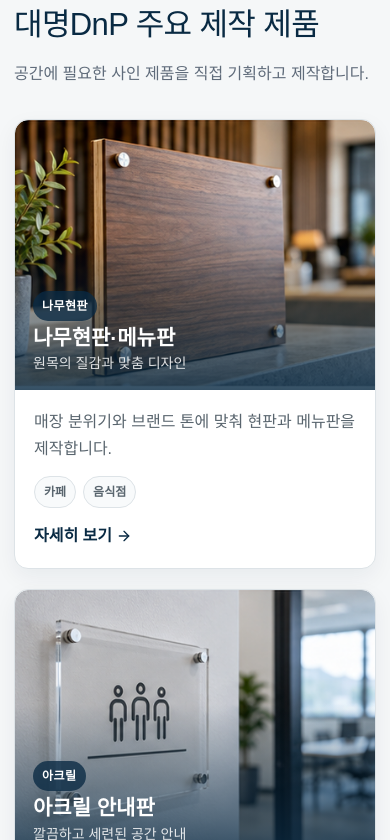
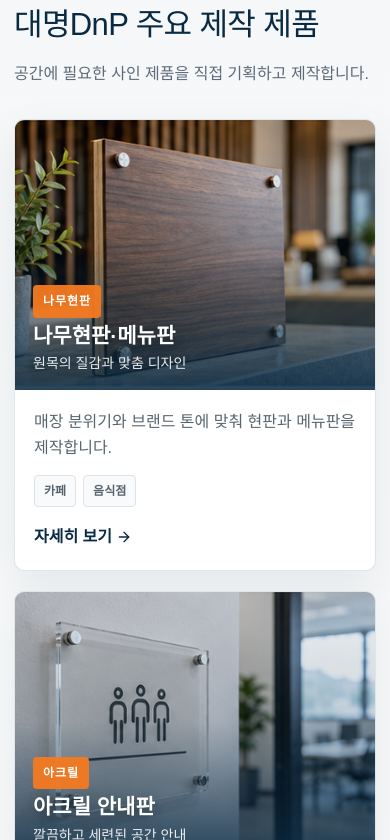
Before and after one commit to sg40331-afk/dmdnp0909, a Next.js app: page / in a window 390 px wide. Shown: the part 1104-1944 px from the top of the page. Built offline with nearby package versions, Linux system fonts and the light colour scheme.

Commit message:
Improve homepage visual hierarchy

```diff
--- a/app/globals.css
+++ b/app/globals.css
@@ -85,7 +85,7 @@ h1, h2, h3 { color: var(--navy); line-height: 1.25; letter-spacing: -.02em; }
   100% { transform: scale(1.018) translate3d(.5%, -.2%, 0); background-position: 88% 49%; }
 }
 
-.section { padding: 104px 0; }
+.section { padding: 112px 0; }
 .section.ivory { background: var(--ivory); }
 .section-heading { display: flex; justify-content: space-between; align-items: end; gap: 30px; margin-bottom: 48px; }
 .section-heading h2 { margin: 0; font-size: clamp(36px, 3.2vw, 44px); word-break: keep-all; }
@@ -143,48 +143,60 @@ h1, h2, h3 { color: var(--navy); line-height: 1.25; letter-spacing: -.02em; }
 .one-stop-center div { position: relative; z-index: 1; width: 104px; height: 104px; border-radius: 50%; display: grid; place-items: center; gap: 2px; background: radial-gradient(circle at 34% 24%, #42a0ff, #0868d8 64%, #064aaf); color: #fff; border: 12px solid #eef6ff; box-shadow: 0 0 0 1px #b7d9ff, 0 18px 38px rgba(9,104,216,.26); text-align: center; }
 .one-stop-center svg { width: 34px; height: 34px; }
 .one-stop-center strong { font-size: 17px; line-height: 1.05; letter-spacing: .02em; }
-.product-section { background: #F5F7F8; }
-.product-card-grid, .portfolio-card-grid { width: min(1100px, 100%); margin-inline: auto; display: grid; grid-template-columns: repeat(3, minmax(0, 1fr)); gap: 28px; }
-.product-card, .portfolio-card { min-width: 0; display: grid; grid-template-rows: auto 1fr; overflow: hidden; border: 1px solid var(--line); border-radius: 14px; background: #fff; box-shadow: 0 8px 22px rgba(9,42,67,.06); transition: transform .45s ease, box-shadow .45s ease, border-color .45s ease; }
-.product-card-image, .portfolio-card-image { position: relative; aspect-ratio: 4 / 3; overflow: hidden; background: #dce5ec; }
-.product-card-image img, .portfolio-card-image img { object-fit: cover; filter: brightness(.98) contrast(1.05) saturate(.94); transition: transform .55s ease; }
-.product-card-image { border-radius: 14px 14px 0 0; }
-.product-card-image::after { content: ""; position: absolute; inset: 42% 0 0; background: linear-gradient(180deg, transparent 0%, rgba(9,42,67,.82) 100%); pointer-events: none; }
-.product-card-overlay { position: absolute; left: 22px; right: 22px; bottom: 20px; z-index: 1; display: grid; gap: 4px; color: #fff; }
-.product-card-overlay span { width: max-content; max-width: 100%; padding: 5px 9px; border-radius: 999px; background: rgba(9,42,67,.78); font-size: 12px; font-weight: 900; letter-spacing: .04em; }
-.product-card-overlay strong { font-size: clamp(21px, 1.9vw, 24px); line-height: 1.2; word-break: keep-all; }
-.product-card-overlay small { color: rgba(255,255,255,.86); font-size: 15px; line-height: 1.35; word-break: keep-all; }
-.product-card-body, .portfolio-card-body { display: grid; align-content: start; gap: 14px; padding: 22px; color: var(--ink); }
-.product-card-body p, .portfolio-card-body p { min-height: 52px; margin: 0; color: #59656E; line-height: 1.65; word-break: keep-all; display: -webkit-box; -webkit-line-clamp: 2; -webkit-box-orient: vertical; overflow: hidden; }
-.product-card-body .text-link, .portfolio-card-body .text-link { margin-top: auto; }
+.product-section { background: linear-gradient(180deg, #F5F7F8 0%, #fff 100%); }
+.product-card-grid { width: min(1180px, 100%); margin-inline: auto; display: grid; grid-template-columns: repeat(3, minmax(0, 1fr)); gap: 22px; }
+.product-card { min-width: 0; display: grid; grid-template-rows: auto 1fr; overflow: hidden; border: 1px solid rgba(221,227,231,.92); border-radius: 10px; background: #fff; box-shadow: 0 18px 45px rgba(9,42,67,.08); transition: transform .45s ease, box-shadow .45s ease, border-color .45s ease; }
+.product-card-image { position: relative; aspect-ratio: 4 / 3; overflow: hidden; background: #dce5ec; }
+.product-card-image img { object-fit: cover; filter: brightness(.97) contrast(1.06) saturate(.92); transition: transform .55s ease; }
+.product-card-image::before { content: ""; position: absolute; inset: 0; z-index: 1; background: linear-gradient(180deg, rgba(9,42,67,.06) 0%, rgba(9,42,67,.18) 48%, rgba(9,42,67,.88) 100%); pointer-events: none; }
+.product-card-overlay { position: absolute; left: 24px; right: 24px; bottom: 22px; z-index: 2; display: grid; gap: 6px; color: #fff; }
+.product-card-overlay span { width: max-content; max-width: 100%; padding: 6px 10px; border-radius: 4px; background: rgba(244,122,32,.95); font-size: 12px; font-weight: 900; letter-spacing: .08em; }
+.product-card-overlay strong { font-size: clamp(23px, 1.9vw, 27px); line-height: 1.16; word-break: keep-all; text-shadow: 0 2px 12px rgba(0,0,0,.35); }
+.product-card-overlay small { color: rgba(255,255,255,.9); font-size: 15px; line-height: 1.35; word-break: keep-all; }
+.product-card-body { display: grid; grid-template-rows: auto auto 1fr; align-content: start; gap: 14px; padding: 20px 22px 22px; color: var(--ink); }
+.product-card-body p { min-height: 50px; margin: 0; color: #59656E; line-height: 1.62; word-break: keep-all; display: -webkit-box; -webkit-line-clamp: 2; -webkit-box-orient: vertical; overflow: hidden; }
+.product-card-body .text-link { align-self: end; margin-top: 2px; }
 .product-tags { display: flex; flex-wrap: wrap; gap: 7px; min-height: 31px; }
-.product-tags span { padding: 5px 9px; border-radius: 999px; border: 1px solid var(--line); color: #59656E; font-size: 12px; font-weight: 800; background: #F8FAFB; }
+.product-tags span { padding: 5px 9px; border-radius: 4px; border: 1px solid var(--line); color: #59656E; font-size: 12px; font-weight: 800; background: #F8FAFB; }
 .portfolio-section { background: #fff; }
-.portfolio-card-image { border-bottom: 1px solid var(--line); }
-.portfolio-card-body span { width: max-content; padding: 5px 9px; border-radius: 999px; background: #F5F7F8; color: var(--navy); font-size: 12px; font-weight: 900; }
-.portfolio-card-body h3 { margin: 0; color: var(--navy); font-size: 22px; line-height: 1.3; word-break: keep-all; }
-.portfolio-card-body small { min-height: 44px; color: #66737d; line-height: 1.55; word-break: keep-all; }
+.portfolio-card-grid { width: min(1180px, 100%); margin-inline: auto; display: grid; grid-template-columns: repeat(12, minmax(0, 1fr)); grid-auto-rows: minmax(210px, auto); gap: 18px; }
+.portfolio-card { position: relative; min-width: 0; min-height: 330px; grid-column: span 4; overflow: hidden; border: 0; border-radius: 10px; background: #092A43; box-shadow: 0 16px 36px rgba(9,42,67,.11); transition: transform .45s ease, box-shadow .45s ease; }
+.portfolio-card:first-child { grid-column: span 8; grid-row: span 2; min-height: 548px; }
+.portfolio-card-image { position: absolute; inset: 0; overflow: hidden; background: #dce5ec; }
+.portfolio-card-image img { object-fit: cover; filter: brightness(.9) contrast(1.06) saturate(.93); transition: transform .55s ease; }
+.portfolio-card-image::after { content: ""; position: absolute; inset: 0; background: linear-gradient(180deg, rgba(9,42,67,.06) 0%, rgba(9,42,67,.36) 45%, rgba(9,42,67,.92) 100%); pointer-events: none; }
+.portfolio-card-body { position: absolute; inset: auto 0 0; z-index: 1; display: grid; align-content: end; gap: 9px; padding: 24px; color: #fff; }
+.portfolio-card:first-child .portfolio-card-body { max-width: 580px; padding: 34px; }
+.portfolio-card-body span { width: max-content; padding: 6px 10px; border-radius: 4px; background: rgba(255,255,255,.92); color: var(--navy); font-size: 12px; font-weight: 900; letter-spacing: .04em; }
+.portfolio-card-body h3 { margin: 0; color: #fff; font-size: clamp(22px, 2vw, 30px); line-height: 1.22; word-break: keep-all; text-shadow: 0 2px 12px rgba(0,0,0,.3); }
+.portfolio-card-body p, .portfolio-card-body small { margin: 0; color: rgba(255,255,255,.86); line-height: 1.55; word-break: keep-all; }
+.portfolio-card-body p { min-height: auto; display: block; overflow: visible; }
+.portfolio-card-body small { display: -webkit-box; -webkit-line-clamp: 2; -webkit-box-orient: vertical; overflow: hidden; }
+.portfolio-card-body .text-link { color: #fff; margin-top: 3px; }
 @media (hover: hover) and (pointer: fine) {
   .product-card:hover, .portfolio-card:hover { transform: translateY(-4px); border-color: #cbd6df; box-shadow: 0 18px 42px rgba(9,42,67,.13); }
   .product-card:hover img, .portfolio-card:hover img { transform: scale(1.05); }
   .product-card:hover .text-link svg, .portfolio-card:hover .text-link svg { transform: translateX(4px); }
 }
 .product-card .text-link svg, .portfolio-card .text-link svg { transition: transform .25s ease; }
-.reason-section { background: linear-gradient(180deg, #F5F7F8 0%, #fff 100%); }
-.reason-layout { display: grid; grid-template-columns: .95fr 1.05fr; gap: 54px; align-items: center; }
-.reason-image, .equipment-main { position: relative; min-height: 440px; overflow: hidden; border-radius: 14px; background: #dce5ec; box-shadow: 0 18px 44px rgba(9,42,67,.1); }
+.reason-section { background: linear-gradient(135deg, #eef5f8 0%, #fff 58%); }
+.reason-layout { display: grid; grid-template-columns: minmax(0, 1.05fr) minmax(0, .95fr); gap: 0; align-items: stretch; overflow: hidden; border: 1px solid var(--line); border-radius: 10px; background: #fff; box-shadow: 0 22px 55px rgba(9,42,67,.1); }
+.reason-layout > div:last-child { padding: clamp(36px, 5vw, 64px); }
+.reason-image, .equipment-main { position: relative; min-height: 500px; overflow: hidden; background: #dce5ec; }
 .reason-image img, .equipment-main img { object-fit: cover; filter: brightness(.98) contrast(1.04) saturate(.94); }
 .section-lead { margin: 16px 0 30px; color: var(--muted); font-size: 18px; line-height: 1.65; word-break: keep-all; }
-.reason-list { display: grid; grid-template-columns: repeat(2, minmax(0, 1fr)); gap: 14px; }
-.reason-list article { display: grid; grid-template-columns: 46px minmax(0, 1fr); gap: 14px; padding: 20px; border: 1px solid var(--line); border-radius: 12px; background: rgba(255,255,255,.9); }
-.reason-list svg { width: 32px; height: 32px; color: var(--navy); }
+.reason-list { display: grid; gap: 0; border-top: 1px solid var(--line); }
+.reason-list article { display: grid; grid-template-columns: 48px minmax(0, 1fr); gap: 16px; padding: 22px 0; border-bottom: 1px solid var(--line); background: transparent; }
+.reason-list svg { width: 34px; height: 34px; color: var(--orange); }
 .reason-list h3 { margin: 0 0 6px; font-size: 19px; word-break: keep-all; }
 .reason-list p { margin: 0; color: #59656E; line-height: 1.55; word-break: keep-all; }
 .equipment-section { background: #fff; }
-.equipment-layout { display: grid; grid-template-columns: .85fr 1.15fr; gap: 30px; align-items: stretch; }
-.equipment-list { display: grid; grid-template-columns: repeat(2, minmax(0, 1fr)); gap: 14px; }
-.equipment-list article { display: grid; grid-template-columns: 44px minmax(0, 1fr); align-items: start; gap: 14px; padding: 20px; border: 1px solid var(--line); border-radius: 12px; background: #fff; }
-.equipment-list svg { width: 30px; height: 30px; color: var(--navy); }
+.equipment-layout { display: grid; grid-template-columns: minmax(0, .92fr) minmax(0, 1.08fr); gap: 26px; align-items: stretch; }
+.equipment-main { border-radius: 10px; min-height: 470px; box-shadow: none; }
+.equipment-main::after { content: "IN-HOUSE PRODUCTION"; position: absolute; left: 24px; bottom: 24px; z-index: 1; padding: 8px 12px; border-radius: 4px; background: rgba(9,42,67,.86); color: #fff; font-size: 12px; font-weight: 900; letter-spacing: .14em; }
+.equipment-list { display: grid; grid-template-columns: repeat(2, minmax(0, 1fr)); gap: 12px; }
+.equipment-list article { display: grid; grid-template-columns: 44px minmax(0, 1fr); align-items: start; gap: 14px; padding: 22px; border: 1px solid var(--line); border-radius: 10px; background: #F8FAFB; }
+.equipment-list svg { width: 30px; height: 30px; color: var(--orange); }
 .equipment-list h3 { margin: 0 0 6px; font-size: 18px; word-break: keep-all; }
 .equipment-list p { margin: 0; color: #59656E; line-height: 1.55; word-break: keep-all; }
 .process-showcase { background: #F5F7F8; }
@@ -361,10 +373,14 @@ textarea { min-height: 140px; resize: vertical; }
   .ceo-message { grid-template-columns: 1fr; }
   .ceo-photo { min-height: 420px; }
   .ceo-values .site-container { grid-template-columns: 1fr; }
-  .product-card-grid, .portfolio-card-grid { grid-template-columns: repeat(2, minmax(0, 1fr)); max-width: 760px; gap: 22px; }
-  .reason-layout, .equipment-layout { grid-template-columns: 1fr; gap: 28px; }
+  .product-card-grid { grid-template-columns: repeat(2, minmax(0, 1fr)); max-width: 760px; gap: 22px; }
+  .portfolio-card-grid { grid-template-columns: repeat(2, minmax(0, 1fr)); grid-auto-rows: auto; max-width: 760px; gap: 18px; }
+  .portfolio-card, .portfolio-card:first-child { grid-column: auto; grid-row: auto; min-height: 360px; }
+  .reason-layout, .equipment-layout { grid-template-columns: 1fr; gap: 0; }
+  .reason-layout > div:last-child { padding: 38px 32px; }
   .reason-image, .equipment-main { min-height: 360px; }
-  .reason-list, .equipment-list { grid-template-columns: repeat(2, minmax(0, 1fr)); }
+  .reason-list { grid-template-columns: 1fr; }
+  .equipment-list { grid-template-columns: repeat(2, minmax(0, 1fr)); margin-top: 18px; }
   .quote-cta { display: grid; justify-content: stretch; gap: 24px; padding-inline: 32px; }
   .grid-3, .portfolio-grid, .audience-grid { grid-template-columns: repeat(2, 1fr); }
   .process-list { grid-template-columns: repeat(2, 1fr); }
@@ -394,15 +410,19 @@ textarea { min-height: 140px; resize: vertical; }
   .trust-summary strong { font-size: 26px; }
   .trust-summary span { font-size: 14px; }
   .product-card-grid, .portfolio-card-grid { grid-template-columns: 1fr; max-width: 420px; gap: 20px; }
+  .portfolio-card, .portfolio-card:first-child { min-height: 340px; }
+  .portfolio-card-body, .portfolio-card:first-child .portfolio-card-body { padding: 22px; }
   .product-card-overlay { left: 18px; right: 18px; bottom: 17px; }
   .product-card-overlay strong { font-size: 21px; }
   .product-card-overlay small { font-size: 14px; white-space: nowrap; overflow: hidden; text-overflow: ellipsis; }
-  .product-card-body, .portfolio-card-body { padding: 19px; }
-  .product-card-body p, .portfolio-card-body p { min-height: auto; }
+  .product-card-body { padding: 19px; }
+  .product-card-body p { min-height: auto; }
   .portfolio-card-body small { min-height: auto; }
+  .reason-layout > div:last-child { padding: 30px 20px; }
   .reason-image, .equipment-main { min-height: 260px; }
   .reason-list, .equipment-list { grid-template-columns: 1fr; }
-  .reason-list article, .equipment-list article { padding: 18px; }
+  .reason-list article { grid-template-columns: 42px minmax(0, 1fr); padding: 18px 0; }
+  .equipment-list article { padding: 18px; }
   .section-lead { font-size: 16px; }
   .grid-3, .grid-2, .portfolio-grid, .audience-grid, .process-row, .footer-grid, .form-row, .blog-inline-images { grid-template-columns: 1fr; }
   .section { padding: 70px 0; }
--- a/app/page.tsx
+++ b/app/page.tsx
@@ -10,8 +10,8 @@ const productCards = [
   { image: "/dmdnp-assets/acrylic-sign.png", category: "아크릴", title: "아크릴 안내판", benefit: "깔끔하고 세련된 공간 안내", description: "회의실, 사무실, 건물 안내에 어울리는 정돈된 사인을 제작합니다.", tags: ["사무실", "병원"], position: "center 48%" },
   { image: "/dmdnp-assets/led-sign.png", category: "LED 전광판", title: "LED 전광판", benefit: "주야간 선명한 홍보 효과", description: "매장 홍보와 공지 문구를 멀리서도 잘 보이게 표현합니다.", tags: ["매장", "홍보"], position: "center 50%" },
   { image: "/dmdnp-assets/uv-print.png", category: "UV인쇄", title: "UV 평판인쇄", benefit: "다양한 소재에 직접 고해상도 출력", description: "아크릴, 목재, 금속, 포맥스 등 평판 소재에 직접 출력합니다.", tags: ["패널", "전시"], position: "center 56%" },
-  { image: "/dmdnp-assets/banner-print.png", category: "실사출력", title: "실사출력·현수막", benefit: "대형 출력부터 후가공까지", description: "현수막, 배너, 홍보 출력물을 용도와 설치 환경에 맞게 제작합니다.", tags: ["행사", "배너"], position: "center 52%" },
-  { image: "/dmdnp-assets/tactile-map.png", category: "촉지도", title: "촉지도·점자안내판", benefit: "공공시설 맞춤형 안내 제작", description: "도면과 이용 동선을 확인해 촉지도와 점자 안내판을 제작합니다.", tags: ["공공시설", "안내"], position: "center 50%" },
+  { image: "/dmdnp-assets/banner-print.png", category: "실사출력", title: "실사출력·현수막", benefit: "대형 출력부터 후가공까지", description: "현수막, 배너, 홍보 출력물을 용도와 설치 환경에 맞게 제작합니다.", tags: ["행사", "배너"], position: "center 62%" },
+  { image: "/dmdnp-assets/tactile-map.png", category: "촉지도", title: "촉지도·점자안내판", benefit: "공공시설 맞춤형 안내 제작", description: "도면과 이용 동선을 확인해 촉지도와 점자 안내판을 제작합니다.", tags: ["공공시설", "안내"], position: "center 58%" },
 ] as const;
 
 const portfolioImages = [
```
Also changed, not shown: 1 other file (tests, documents, lock files or other folders).
